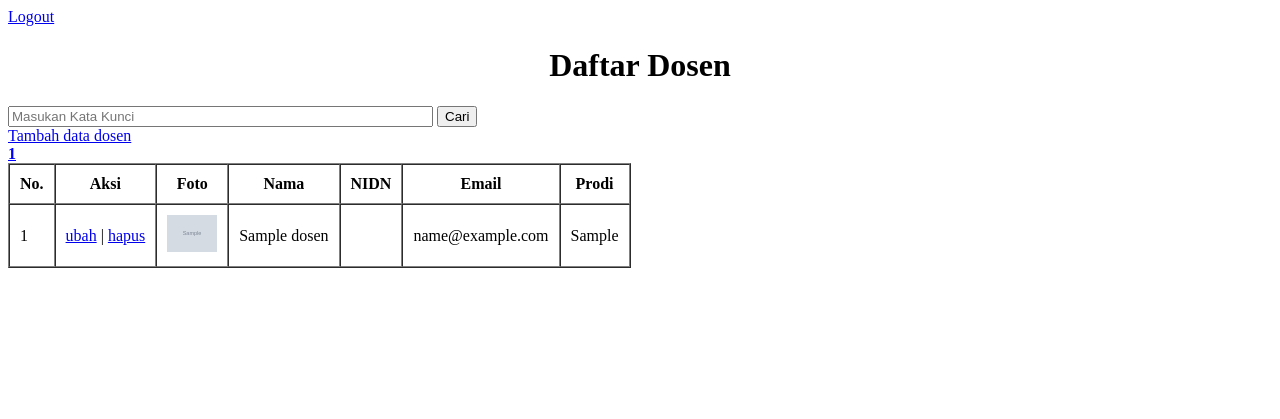
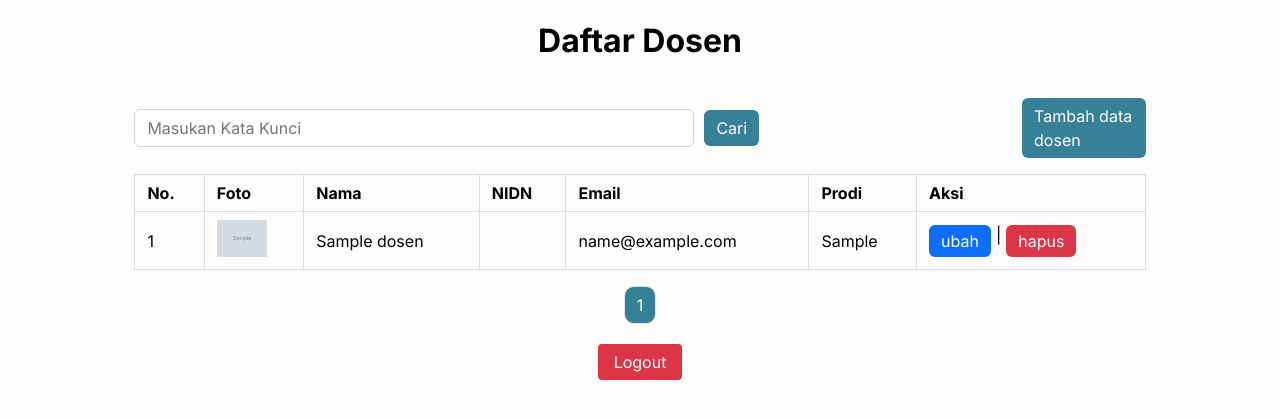
Before and after one commit to IJU666/Tugas-Akhir-Pemrograman-Web, a PHP site: page /index1.php in a window 1280 px wide. Shown: the top 419 px of the page. Run offline with PHP 8.4, Linux system fonts and the light colour scheme; the visitor is signed in with stand-in values (Sample User, id 1); tables that the repository leaves empty or names only in its code hold one stand-in row (values such as "Sample post"); grey boxes marked "Sample" are stand-in pictures; data that the repository does not hold is empty.

Commit message:
ngerjain yang si itu tuh

```diff
--- a/css/style.css
+++ b/css/style.css
@@ -194,3 +194,141 @@ a {
         display: flex;
         flex-direction: column;
     }
+
+      table {
+    width: 100%;
+    border-collapse: collapse;
+  }
+
+  th, td {
+    padding: 8px 12px;
+    border: 1px solid #ddd;
+    text-align: left;
+  }
+
+  thead {
+    background-color: #f8f9fa;
+  }
+
+  tbody tr:nth-child(odd) {
+    background-color: #f2f2f2;
+  }
+
+  tbody tr:hover {
+    background-color: #e9ecef;
+  }
+
+  .table-position {
+    width: 80%;
+    justify-content: center;
+    align-items: center;
+    margin: auto;
+  }
+
+  .search-position {
+    flex-direction: row;
+    margin-bottom: 20px;
+  }
+
+  .form-search{
+    display: flex;
+    gap: 10px;
+    width: 100%;
+    justify-content: center;
+    align-items: center;
+  }
+
+.form-position {
+    gap: 26%;
+    display: flex;
+      flex-direction: row;
+  }
+
+.form-position a {
+    margin-top: 1rem;
+    margin-bottom: 1rem;
+}
+
+.button-logout {
+  background-color: #dc3545;
+  color: #fff;
+  border: none;
+  padding: 0.5rem 1rem;
+  font-size: 1rem;
+  border-radius: 4px;
+  cursor: pointer;
+  transition: background-color 0.2s;
+}
+
+.button-logout:hover {
+  background-color: #c82333;
+}
+
+.logout-position {
+  display: flex;
+  justify-content: center;
+  align-items: center;
+  margin-top: 20px;
+}
+
+.custom-pagination {
+  list-style: none;
+  display: flex;
+  gap: 0.5rem;
+  justify-content: center;
+  padding: 0;
+  margin: 1rem 0;
+}
+
+.custom-pagination li {
+  display: inline;
+}
+
+.custom-pagination a {
+  display: inline-block;
+  padding: 8px 12px;
+  text-decoration: none;
+  color: #007bff;
+  border: 1px solid #dee2e6;
+  border-radius: 10px;
+  transition: background-color 0.2s, color 0.2s;
+}
+
+.custom-pagination a:hover {
+  background-color: #007bff;
+  color: white;
+}
+
+.ubah {
+    color: #fff;
+    background-color: #0d6efd;
+    border: none;
+    border-radius: 0.375rem;
+    padding: 0.375rem 0.75rem;
+    font-size: 1rem;
+    cursor: pointer;
+    transition: background-color 0.15s, box-shadow 0.15s;
+}
+
+.ubah:hover,
+.ubah:focus {
+    background-color: #0b5ed7;
+    box-shadow: 0 0 0 0.25rem rgba(13, 110, 253, 0.25);
+}
+
+.hapus{
+    color: #fff;
+    background-color: #dc3545;
+    border: none;
+    border-radius: 0.375rem;
+    padding: 0.375rem 0.75rem;
+    font-size: 1rem;
+    cursor: pointer;
+    transition: background-color 0.15s, box-shadow 0.15s;
+}
+
+.hapus:hover,
+.hapus:focus {
+    background-color: #bb2d3b;
+    box-shadow: 0 0 0 0.25rem rgba(220, 53, 69, 0.25);
+}
--- a/index1.php
+++ b/index1.php
@@ -6,7 +6,7 @@ if (!isset($_SESSION["login"])) {
   header("Location: login.php");
   exit;
 }
-$totalDataPerPage = 3;
+$totalDataPerPage = 5;
 // $result = query("SELECT * FROM dosen ORDER BY id ASC LIMIT 0,3");
 // $result = query("SELECT * FROM dosen ORDER BY id ASC LIMIT 0,$totalDataPerPage");
 $totalDataTabel = count(query("SELECT * FROM dosen "));
@@ -32,66 +32,83 @@ if (isset($_POST["cari"])) {
   <meta http-equiv="X-UA-Compatible" content="IE=edge">
   <meta name="viewport" content="width=device-width, initial-scale=1.0">
   <title>Document</title>
+  <link rel="preconnect" href="https://fonts.googleapis.com">
+<link rel="preconnect" href="https://fonts.gstatic.com" crossorigin>
+<link href="https://fonts.googleapis.com/css2?family=Inter:ital,opsz,wght@0,14..32,100..900;1,14..32,100..900&display=swap" rel="stylesheet">
+    <link rel="stylesheet" href="css/style.css">
 </head>
 
 <body>
 
-    <div style="margin: auto;">
-      <a href="logout.php">Logout</a>
-  <h1 style="text-align:center;">Daftar Dosen</h1>
-  <form action="" method="post">
-    <input type="text" name="keyword" id="" size="50" placeholder="Masukan Kata Kunci" autocomplete="off">
-    <button type="submit" name="cari">Cari</button>
-  </form>
-  <a href="tambah.php" style="text-align:right;">Tambah data dosen</a>
-  <br>
-  <!-- <?php for ($i=1; $i <= $totalPage; $i++) : ?>
-      <a href="index1.php?page=<?= $i; ?>"><?= $i; ?></a>
-    <?php endfor; ?> -->
-  <?php if ($activePage > 1) : ?>
-      <a href="?page= <?= $activePage - 1; ?>">&laquo </a>
-    <?php endif ?>
-
-    <?php for ($i=1; $i <= $totalPage; $i++) : ?>
-      <?php if ($i == $activePage) : ?>
-        <a href="index1.php?page=<?= $i; ?>" style="font-weight: bold; color: blue;"><?= $i; ?></a>
-      <?php else :?>
-      <a href="index1.php?page=<?= $i; ?>"><?= $i; ?></a>
-      <?php endif;?>
-    <?php endfor; ?>
 
 
+  <h1 style="text-align:center;">Daftar Dosen</h1>
+  <div class="table-position">
 
-    <?php if ($activePage < $totalPage) : ?>
-      <a href="?page= <?= $activePage + 1; ?>">&raquo </a>
-    <?php endif ?>
+  <form action="" method="post">
+  <div class="search-position">
+    <div class="form-position">
+      <div class="form-search">
+      <input type="text" name="keyword" id="" size="50" placeholder="Masukan Kata Kunci" class="form-custom" autocomplete="off">
+      <button type="submit" name="cari" class="regist-button">Cari</button>
+      </div>
+      <a href="tambah.php" class="regist-button">Tambah data dosen</a>
+  </div>
+  </form>
   <table border="1" cellpadding="10" cellspacing="0" >
     <tr>
       <th>No.</th>
-      <th>Aksi</th>
       <th>Foto</th>
       <th>Nama</th>
       <th>NIDN</th>
       <th>Email</th>
       <th>Prodi</th>
+      <th>Aksi</th>
     </tr>
         <?php foreach ($result as $row) : ?>
       <tr>
         <td><?=$row["id"];?></td>
-          <td>
-              <a href="ubah.php?id= <?= $row['id'];?>">ubah</a> |
-              <a href="delete.php?id= <?= $row['id'];?>" onclick="return confirm('yakin menghapus data?')">hapus</a>
-            </td>
         <td><img src="img/<?= $row["foto"]; ?>" width="50"></td>
         <td><?= $row["nama"]; ?></td>
         <td><?= $row["NIDN"]; ?></td>
         <td><?= $row["email"]; ?></td>
         <td><?= $row["prodi"]; ?></td>
+        <td>
+          <div style="display: flex; gap: 5px;">
+            <a href="ubah.php?id= <?= $row['id'];?>" class="ubah">ubah</a> |
+            <a href="delete.php?id= <?= $row['id'];?>" onclick="return confirm('yakin menghapus data?')" class="hapus">hapus</a>
+            </div>
+          </td>
       </tr>
     <?php endforeach; ?>
 
   </table>
+  <div class="pagination">
+     <ul class="custom-pagination">
+    <li>
+      <?php if ($activePage > 1) : ?>
+      <a href="?page= <?= $activePage - 1; ?>" aria-label="Previous">&laquo; </a>
+      <?php endif ?>
+    </li>
+    <li>
+        <?php for ($i=1; $i <= $totalPage; $i++) : ?>
+        <?php if ($i == $activePage) : ?>
+          <a href="index1.php?page=<?= $i; ?>" style="background-color: #368098; color: white; pointer-events: none;"><?= $i; ?></a>
+          <?php else :?>
+            <a href="index1.php?page=<?= $i; ?>"><?= $i; ?></a>
+            <?php endif;?>
+            <?php endfor; ?>
+    </li>
+    <li>
+      <?php if ($activePage < $totalPage) : ?>
+              <a href="?page= <?= $activePage + 1; ?>"aria-label="Next">&raquo;</a>
+              <?php endif ?>
+    </li>
+  </ul>
   </div>
-
+              <div class="logout-position">
+              <a class="button-logout" href="logout.php">Logout</a>
+              </div>
+            </div>
 </body>
 </html>
```
